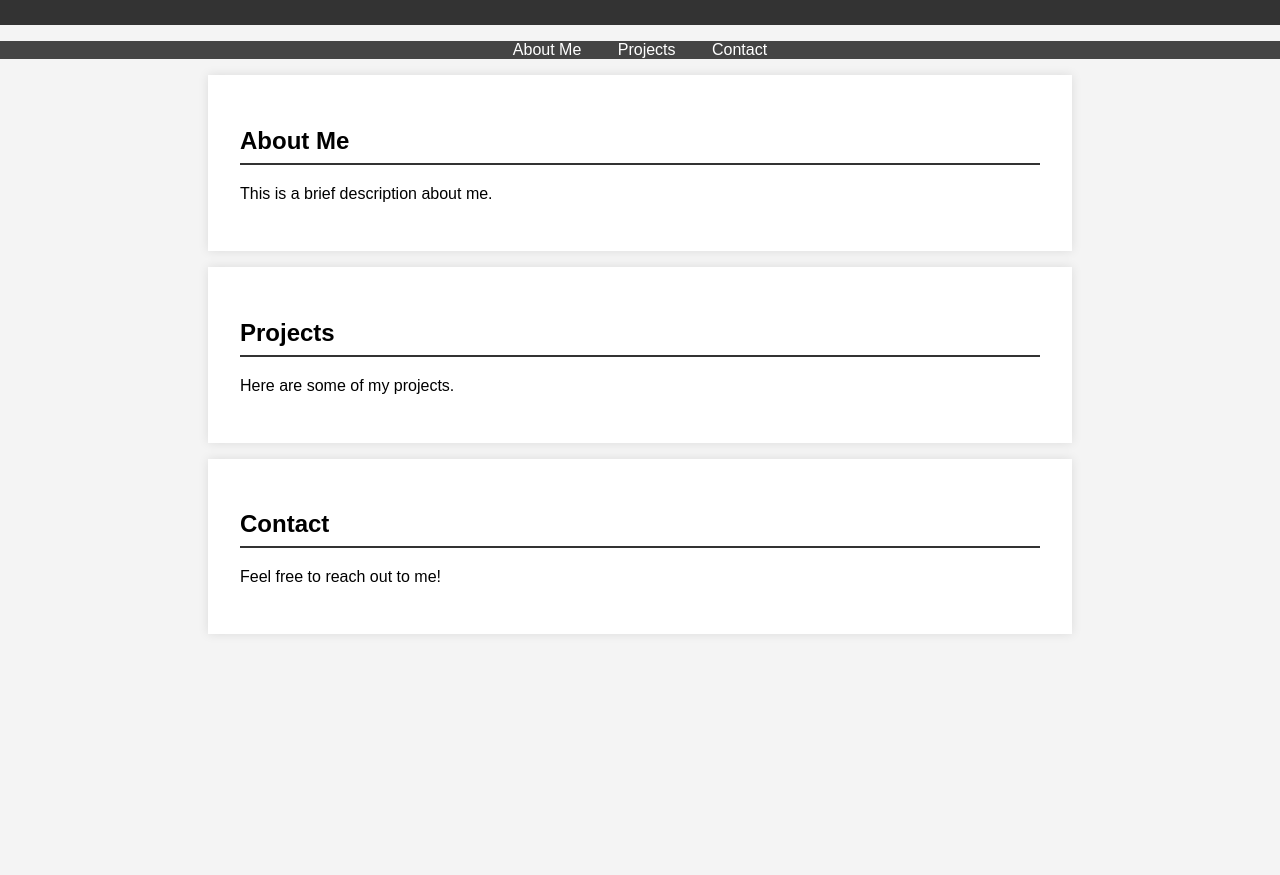
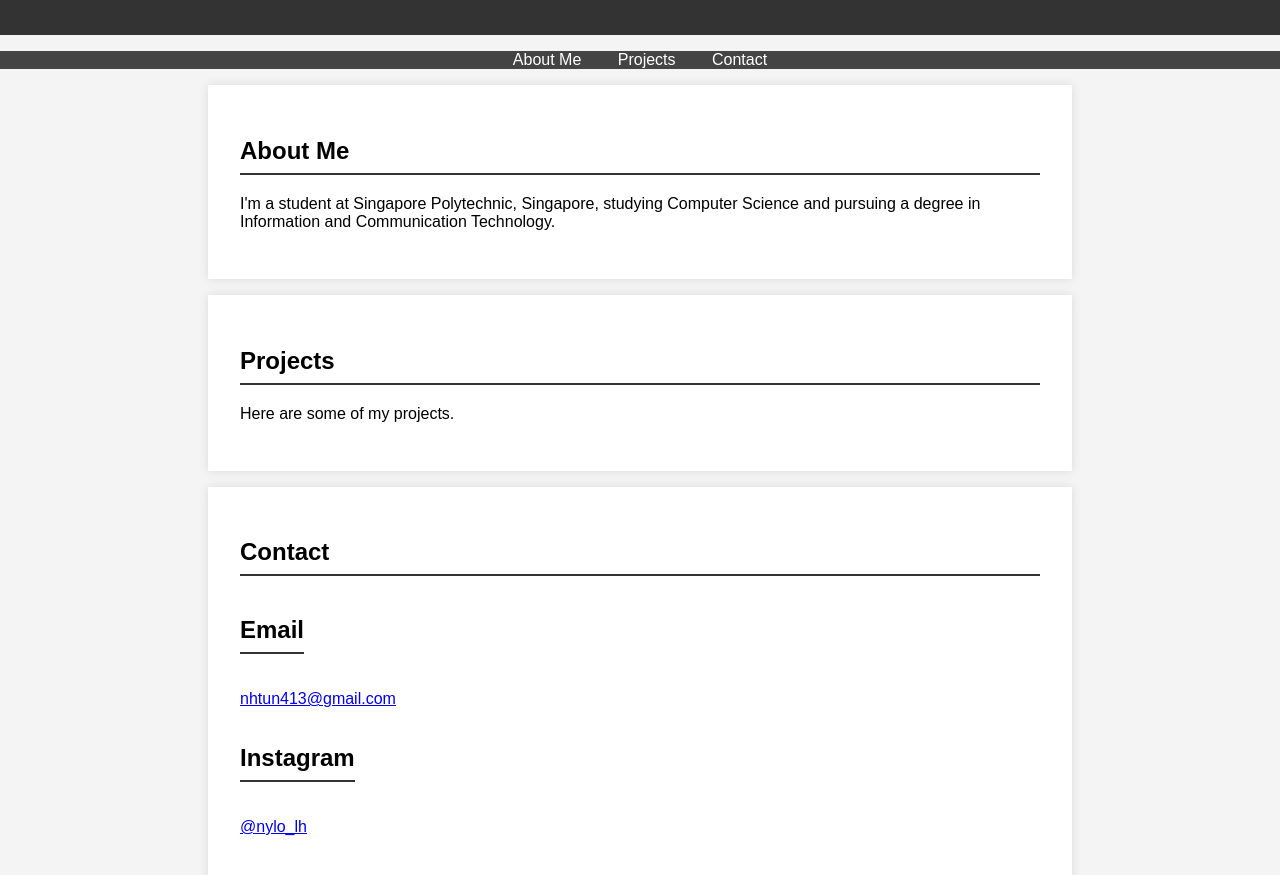
Before and after one commit to NeoDiuZ/portfolio, a plain HTML site: page index.html in a window 1280 px wide. Shown: the part 87-962 px from the top of the page. Before the commit the page ends 800 px from the top, so only its background shows below. Drawn offline with Linux system fonts and the light colour scheme.

Commit message:
Added about me section and contact

```diff
--- a/index.html
+++ b/index.html
@@ -19,7 +19,7 @@
     </nav>
     <section id="about">
         <h2>About Me</h2>
-        <p>This is a brief description about me.</p>
+        <p>I'm a student at Singapore Polytechnic, Singapore, studying Computer Science and pursuing a degree in Information and Communication Technology.</p>
     </section>
     <section id="projects">
         <h2>Projects</h2>
@@ -27,7 +27,10 @@
     </section>
     <section id="contact">
         <h2>Contact</h2>
-        <p>Feel free to reach out to me!</p>
+        <h1>Email</h1>
+        <p><a href="mailto:nhtun413@gmail.com">nhtun413@gmail.com</a></p>
+        <h1>Instagram</h1>
+        <p><a href="https://www.instagram.com/nylo_lh/">@nylo_lh</a></p>
     </section>
     <script src="script.js"></script>
 </body>
--- a/styles.css
+++ b/styles.css
@@ -41,3 +41,9 @@ h2 {
     border-bottom: 2px solid #333;
     padding-bottom: 0.5rem;
 }
+
+h1 {
+    display: inline-block;
+    border-bottom: 2px solid #333;
+    padding-bottom: 0.5rem;
+}
```
